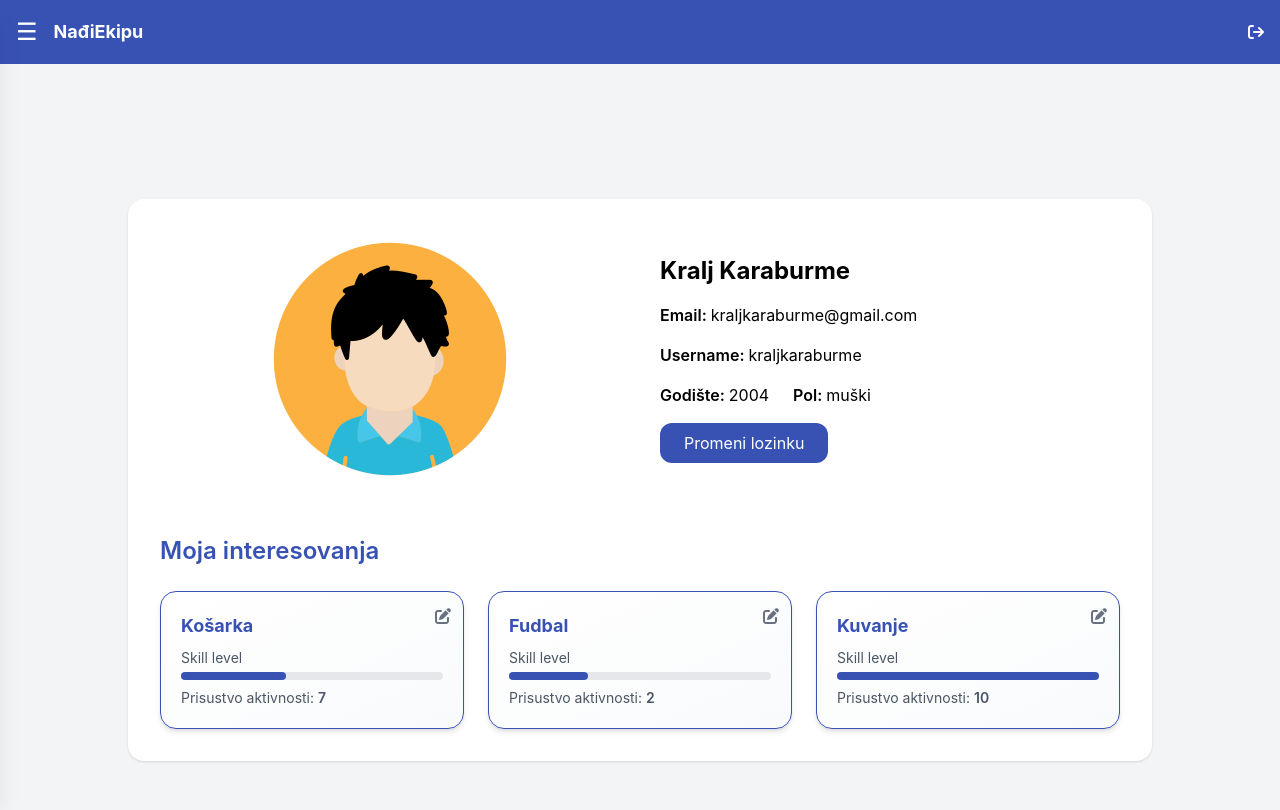
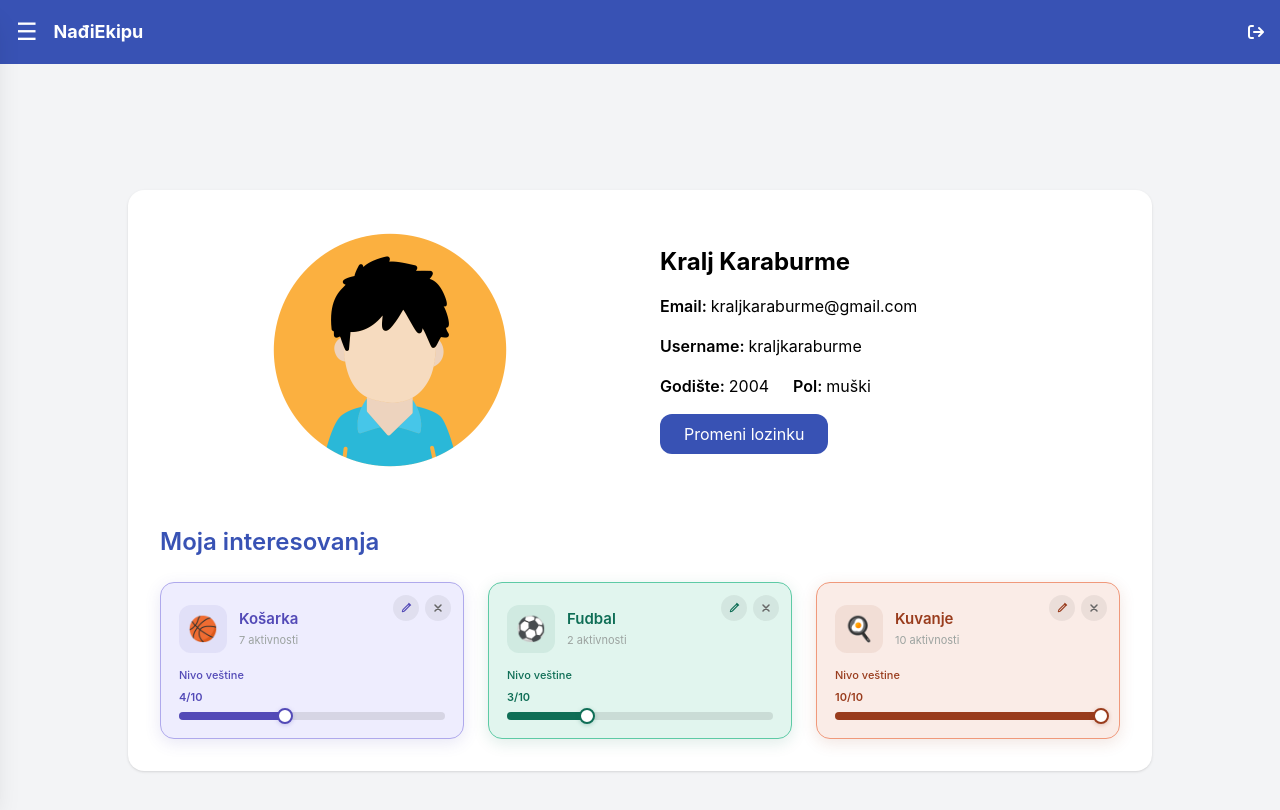
Before and after one commit to dusanveljkovic/NadjiEkipu, a React (Vite) app: page /my-profile in a window 1280 px wide. Shown: the top 810 px of the page. Built offline with nearby package versions, Linux system fonts and the light colour scheme.

Commit message:
my interests card component

```diff
--- a/src/components/MojeInteresovanjeKartica.jsx
+++ b/src/components/MojeInteresovanjeKartica.jsx
@@ -1,34 +1,315 @@
-import React from "react";
+import { useState, useRef } from "react";
 
-export default function MojeInteresovanjeKartica({ item, onEdit }) {
+const HOBBY_COLORS = [
+  { bg: "#EEEDFE", color: "#534AB7", border: "#AFA9EC" },
+  { bg: "#E1F5EE", color: "#0F6E56", border: "#5DCAA5" },
+  { bg: "#FAECE7", color: "#993C1D", border: "#F0997B" },
+  { bg: "#E6F1FB", color: "#185FA5", border: "#85B7EB" },
+  { bg: "#FBEAF0", color: "#993556", border: "#ED93B1" },
+  { bg: "#FAEEDA", color: "#854F0B", border: "#EF9F27" },
+  { bg: "#EAF3DE", color: "#3B6D11", border: "#97C459" },
+  { bg: "#FCEBEB", color: "#A32D2D", border: "#F09595" },
+];
+
+function getColor(id) {
+  return HOBBY_COLORS[(id - 1) % HOBBY_COLORS.length];
+}
+
+function SkillBar({ level, onChange, color }) {
+  const trackRef = useRef(null);
+
+  const calcLevel = (clientX) => {
+    const rect = trackRef.current.getBoundingClientRect();
+    const pct = Math.max(0, Math.min(1, (clientX - rect.left) / rect.width));
+    return Math.max(1, Math.round(pct * 10));
+  };
+
+  const handleClick = (e) => {
+    e.stopPropagation();
+    if (onChange) onChange(calcLevel(e.clientX));
+  };
+
+  const handleMouseDown = (e) => {
+    e.stopPropagation();
+    if (!onChange) return;
+    const move = (ev) => onChange(calcLevel(ev.clientX));
+    const up = () => {
+      window.removeEventListener("mousemove", move);
+      window.removeEventListener("mouseup", up);
+    };
+    window.addEventListener("mousemove", move);
+    window.addEventListener("mouseup", up);
+  };
+
   return (
-    <div className="relative rounded-2xl p-5 shadow-md border border-primary bg-linear-to-br from-white to-gray-50 hover:shadow-xl hover:-translate-y-1 transition-all duration-300">
+    <div style={{ display: "flex", flexDirection: "column", gap: 6 }}>
+      <div style={{ display: "flex", justifyContent: "space-between", alignItems: "center" }}>
+        <span style={{ fontSize: 11, color, fontWeight: 600 }}>{level}/10</span>
+      </div>
+      <div
+        ref={trackRef}
+        onClick={handleClick}
+        onMouseDown={handleMouseDown}
+        style={{
+          position: "relative",
+          height: 8,
+          borderRadius: 99,
+          background: "rgba(0,0,0,0.1)",
+          cursor: onChange ? "pointer" : "default",
+        }}
+      >
+        <div
+          style={{
+            position: "absolute",
+            left: 0,
+            top: 0,
+            bottom: 0,
+            width: `${(level || 0) * 10}%`,
+            borderRadius: 99,
+            background: color,
+            transition: "width 0.12s ease",
+          }}
+        />
+        <div
+          style={{
+            position: "absolute",
+            top: "50%",
+            left: `${(level || 0) * 10}%`,
+            transform: "translate(-50%, -50%)",
+            width: 16,
+            height: 16,
+            borderRadius: "50%",
+            background: "white",
+            border: `2px solid ${color}`,
+            boxShadow: `0 1px 4px ${color}44`,
+            transition: "left 0.12s ease",
+            pointerEvents: "none",
+          }}
+        />
+      </div>
+    </div>
+  );
+}
 
-      <button
-        onClick={() => onEdit && onEdit(item)}
-        className="absolute top-3 right-3 text-gray-500 hover:text-primary transition"
+export default function MojeInteresovanjeKartica({
+  item,
+  onRemove,
+  onSave
+}) {
+  // Zaštita ako item nije definisan
+  if (!item) {
+    return null;
+  }
+
+  const { bg, color, border } = getColor(item.id);
+  const [isEditing, setIsEditing] = useState(false);
+  const [tempSkill, setTempSkill] = useState(item.skill || 5);
+
+  const currentSkill = isEditing ? tempSkill : (item.skill || 5);
+
+  const handleSave = () => {
+    if (onSave && item.id) {
+      onSave(item.id, tempSkill);
+    }
+    setIsEditing(false);
+  };
+
+  const handleRemove = () => {
+    if (onRemove && item.id) {
+      onRemove(item.id);
+    }
+  };
+
+  return (
+    <div
+      style={{
+        background: bg,
+        border: `1.5px solid ${border}`,
+        borderRadius: 14,
+        padding: "18px",
+        boxShadow: `0 4px 16px ${color}22`,
+        transition: "all 0.18s ease",
+        position: "relative",
+      }}
+    >
+      {/* Desni cosak - X i olovka */}
+      <div
+        style={{
+          position: "absolute",
+          top: 12,
+          right: 12,
+          display: "flex",
+          alignItems: "center",
+          gap: 6,
+          zIndex: 10,
+        }}
       >
-        <i class="fa-solid fa-pen-to-square"></i>
-      </button>
+        {/* Olovka / Save dugme */}
+        {isEditing ? (
+          <button
+            onClick={handleSave}
+            title="Sačuvaj promene"
+            style={{
+              width: 26,
+              height: 26,
+              borderRadius: "50%",
+              background: color,
+              border: "none",
+              cursor: "pointer",
+              display: "flex",
+              alignItems: "center",
+              justifyContent: "center",
+              transition: "all 0.12s",
+            }}
+            onMouseEnter={(e) => {
+              e.currentTarget.style.transform = "scale(1.05)";
+            }}
+            onMouseLeave={(e) => {
+              e.currentTarget.style.transform = "scale(1)";
+            }}
+          >
+            <svg width="12" height="12" viewBox="0 0 12 12" fill="none">
+              <path
+                d="M2 6l3 3 5-5"
+                stroke="white"
+                strokeWidth="1.8"
+                strokeLinecap="round"
+                strokeLinejoin="round"
+              />
+            </svg>
+          </button>
+        ) : (
+          <button
+            onClick={() => setIsEditing(true)}
+            title="Izmeni nivo veštine"
+            style={{
+              width: 26,
+              height: 26,
+              borderRadius: "50%",
+              background: "rgba(0,0,0,0.06)",
+              border: "none",
+              cursor: "pointer",
+              display: "flex",
+              alignItems: "center",
+              justifyContent: "center",
+              transition: "all 0.12s",
+            }}
+            onMouseEnter={(e) => {
+              e.currentTarget.style.background = "rgba(0,0,0,0.12)";
+              e.currentTarget.style.transform = "scale(1.05)";
+            }}
+            onMouseLeave={(e) => {
+              e.currentTarget.style.background = "rgba(0,0,0,0.06)";
+              e.currentTarget.style.transform = "scale(1)";
+            }}
+          >
+            <svg width="11" height="11" viewBox="0 0 12 12" fill="none">
+              <path
+                d="M8.5 1.5L10.5 3.5M2 8.5L3 7.5L8 2.5L9.5 4L4.5 9L3.5 10L1.5 10.5L2 8.5Z"
+                stroke={color}
+                strokeWidth="1.2"
+                strokeLinecap="round"
+                strokeLinejoin="round"
+                fill="none"
+              />
+            </svg>
+          </button>
+        )}
 
-      <h3 className="text-lg font-bold mb-2 text-primary">
-        {item.name}
-      </h3>
+        {/* X dugme - uklanjanje interesovanja */}
+        <button
+          onClick={handleRemove}
+          title="Ukloni interesovanje"
+          style={{
+            width: 26,
+            height: 26,
+            borderRadius: "50%",
+            background: "rgba(0,0,0,0.06)",
+            border: "none",
+            cursor: "pointer",
+            display: "flex",
+            alignItems: "center",
+            justifyContent: "center",
+            transition: "all 0.12s",
+          }}
+          onMouseEnter={(e) => {
+            e.currentTarget.style.background = "rgba(0,0,0,0.12)";
+            e.currentTarget.style.transform = "scale(1.05)";
+          }}
+          onMouseLeave={(e) => {
+            e.currentTarget.style.background = "rgba(0,0,0,0.06)";
+            e.currentTarget.style.transform = "scale(1)";
+          }}
+        >
+          <svg width="10" height="10" viewBox="0 0 10 10" fill="none">
+            <path
+              d="M2 2l6 6M8 2l-6 6"
+              stroke="#666"
+              strokeWidth="1.5"
+              strokeLinecap="round"
+            />
+          </svg>
+        </button>
+      </div>
 
-      <div className="mb-2">
-        <p className="text-sm text-gray-600">Skill level</p>
-        <div className="w-full bg-gray-200 h-2 rounded-full mt-1">
-          <div
-            className="bg-primary h-2 rounded-full"
-            style={{ width: `${item.skill * 10}%` }}
-          />
+      {/* Ikona i naziv */}
+      <div style={{ display: "flex", alignItems: "center", gap: 12, marginTop: 4 }}>
+        <div
+          style={{
+            width: 48,
+            height: 48,
+            borderRadius: 12,
+            background: `${color}15`,
+            display: "flex",
+            alignItems: "center",
+            justifyContent: "center",
+            fontSize: 24,
+            flexShrink: 0,
+          }}
+        >
+          {item.icon || "🎯"}
+        </div>
+        <div>
+          <p
+            style={{
+              fontSize: 15,
+              fontWeight: 600,
+              color: color,
+              margin: 0,
+              lineHeight: 1.3,
+            }}
+          >
+            {item.name || "Nepoznato"}
+          </p>
+          {item.count !== undefined && (
+            <p
+              style={{
+                fontSize: 11,
+                color: "#9ca3a0",
+                margin: 0,
+                marginTop: 3,
+              }}
+            >
+              {item.count} aktivnosti
+            </p>
+          )}
         </div>
       </div>
 
-      <p className="text-sm text-gray-600">
-        Prisustvo aktivnosti:{" "}
-        <span className="font-semibold">{item.count}</span>
-      </p>
+      {/* Skill bar */}
+      <div
+        onClick={(e) => e.stopPropagation()}
+        style={{ display: "flex", flexDirection: "column", gap: 6, marginTop: 14 }}
+      >
+        <p style={{ fontSize: 11, color, fontWeight: 500, margin: 0 }}>
+          Nivo veštine
+        </p>
+        <SkillBar
+          level={currentSkill}
+          onChange={isEditing ? setTempSkill : undefined}
+          color={color}
+        />
+      </div>
     </div>
   );
 }
--- a/src/pages/MyProfile.jsx
+++ b/src/pages/MyProfile.jsx
@@ -1,4 +1,5 @@
-import React from "react";
+
+import React, { useState } from "react";
 import Avatar from "../assets/avatar1.png";
 import Button from "../components/Button";
 import MojeInteresovanjeKartica from "../components/MojeInteresovanjeKartica";
@@ -11,13 +12,32 @@ const user = {
   gender: "muški",
 };
 
-const interests = [
-  { id: 1, name: "Košarka", skill: 4, count: 7 },
-  { id: 2, name: "Fudbal", skill: 3, count: 2 },
-  { id: 3, name: "Kuvanje", skill: 10, count: 10 },
+// Inicijalna interesovanja sa svim potrebnim podacima
+const initialInterests = [
+  { id: 1, name: "Košarka", icon: "🏀", skill: 4, count: 7 },
+  { id: 2, name: "Fudbal", icon: "⚽", skill: 3, count: 2 },
+  { id: 3, name: "Kuvanje", icon: "🍳", skill: 10, count: 10 },
 ];
 
 export default function ProfilePage() {
+  const [interests, setInterests] = useState(initialInterests);
+
+  // Funkcija za uklanjanje interesovanja
+  const handleRemove = (id) => {
+    setInterests((prev) => prev.filter((hobby) => hobby.id !== id));
+    console.log(`Uklonjeno interesovanje sa ID: ${id}`);
+  };
+
+  // Funkcija za čuvanje izmena (skill levela)
+  const handleSave = (id, newSkill) => {
+    setInterests((prev) =>
+      prev.map((hobby) =>
+        hobby.id === id ? { ...hobby, skill: newSkill } : hobby
+      )
+    );
+    console.log(`Sačuvan skill ${newSkill} za interesovanje ID: ${id}`);
+  };
+
   return (
     <div className="min-h-screen bg-gray-100 flex items-center justify-center p-6">
       <div className="max-w-5xl w-full bg-white rounded-2xl shadow p-8">
@@ -25,9 +45,9 @@ export default function ProfilePage() {
           {/* Profile Image */}
           <div className="flex justify-center">
             <img
-                src={Avatar}
-                alt="Profile"
-                className="w-64 h-64 object-cover rounded-2xl "
+              src={Avatar}
+              alt="Profile"
+              className="w-64 h-64 object-cover rounded-2xl"
             />
           </div>
 
@@ -67,15 +87,29 @@ export default function ProfilePage() {
             Moja interesovanja
           </h1>
 
-          <div className="grid grid-cols-1 sm:grid-cols-2 md:grid-cols-3 gap-6">
-            {interests.map((item) => (
+          {interests.length === 0 ? (
+            <div className="text-center py-8 text-gray-500">
+              <p>Nema dodatih interesovanja.</p>
+              <p className="text-sm">Dodajte interesovanja na stranici za pretragu.</p>
+            </div>
+          ) : (
+            <div className="grid grid-cols-1 sm:grid-cols-2 md:grid-cols-3 gap-6">
+              {interests.map((hobby) => (
                 <MojeInteresovanjeKartica
-                    key={item.id}
-                    item={item}
-                    onEdit={(item) => console.log("edit:", item)}
+                  key={hobby.id}
+                  item={{
+                    id: hobby.id,
+                    name: hobby.name,
+                    icon: hobby.icon,  // OVO JE BITNO - ikona mora da postoji
+                    skill: hobby.skill,
+                    count: hobby.count
+                  }}
+                  onRemove={handleRemove}
+                  onSave={handleSave}
                 />
-            ))}
-          </div>
+              ))}
+            </div>
+          )}
         </div>
       </div>
     </div>
```
